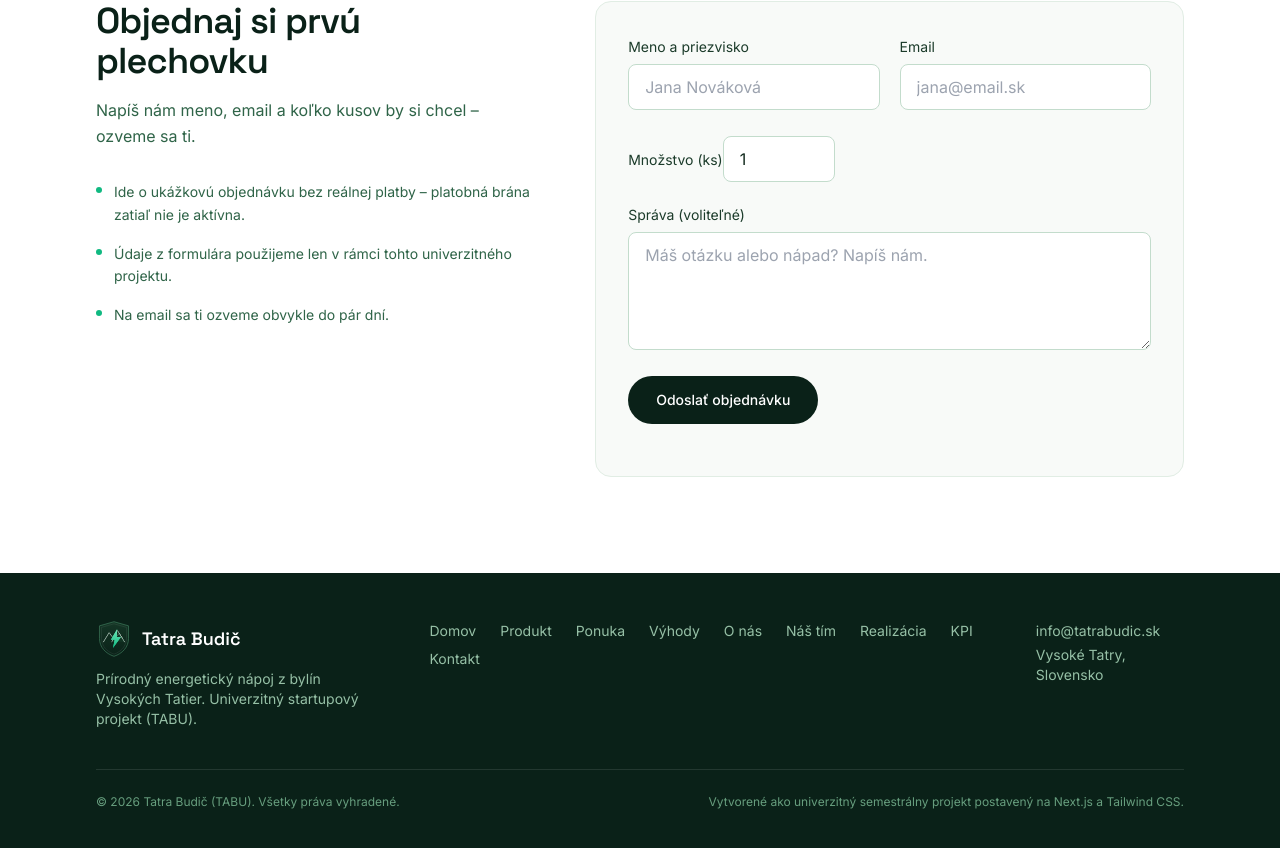
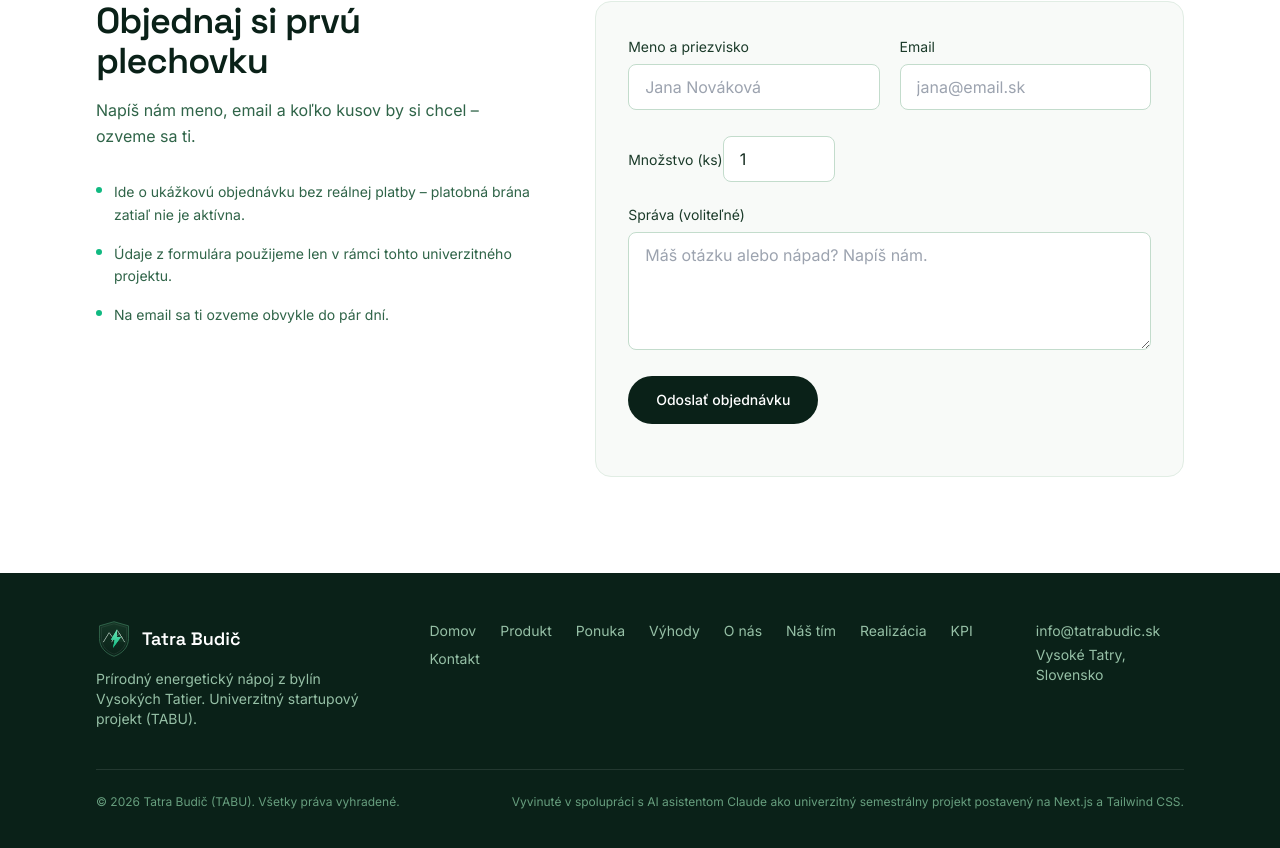
Before and after one commit to C0rnand/test, a Next.js app: page / in a window 1280 px wide. Shown: the part 5474-6322 px from the top of the page. Built offline with nearby package versions, Linux system fonts and the light colour scheme.

Commit message:
Update Footer.tsx

```diff
--- a/components/Footer.tsx
+++ b/components/Footer.tsx
@@ -42,7 +42,7 @@ export default function Footer() {
 
         <div className="mt-10 flex flex-col gap-2 border-t border-white/10 pt-6 text-xs text-forest-400 sm:flex-row sm:items-center sm:justify-between">
           <p>© {new Date().getFullYear()} Tatra Budič (TABU). Všetky práva vyhradené.</p>
-          <p>Vytvorené ako univerzitný semestrálny projekt postavený na Next.js a Tailwind CSS.</p>
+          <p>Vyvinuté v spolupráci s AI asistentom Claude ako univerzitný semestrálny projekt postavený na Next.js a Tailwind CSS.</p>
         </div>
       </div>
     </footer>
```
